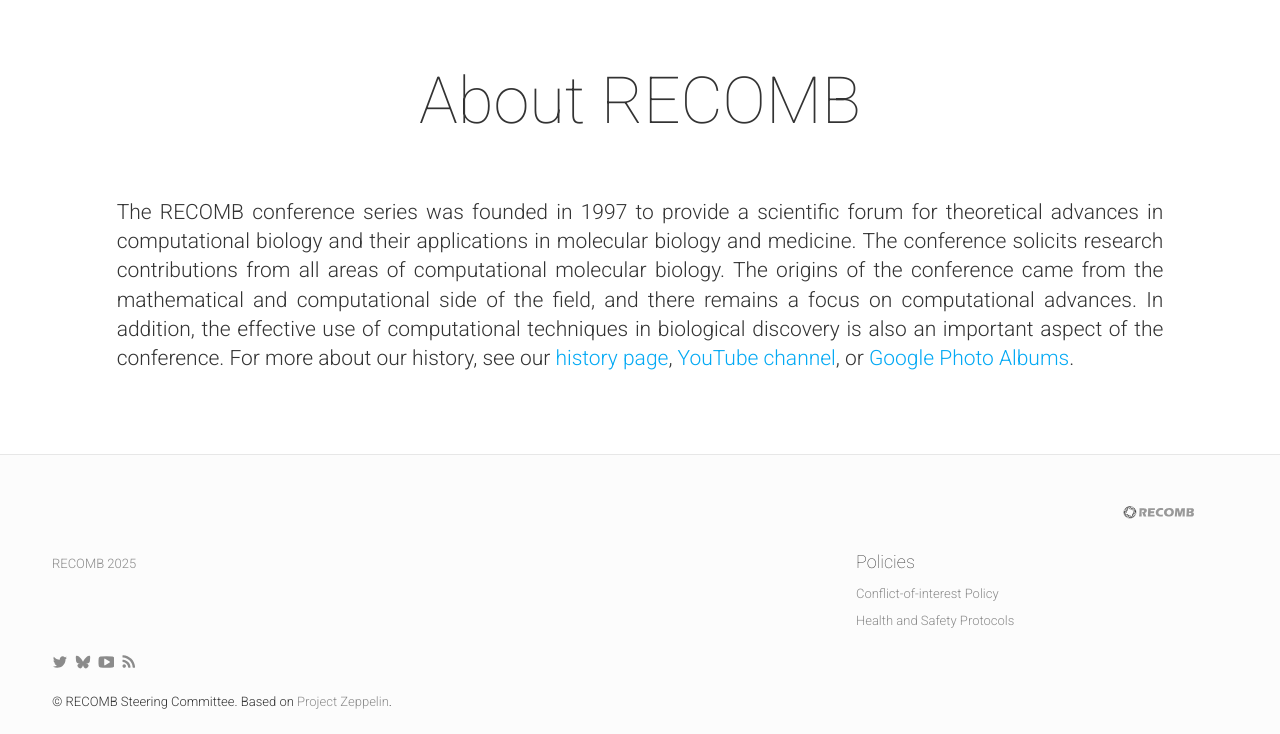
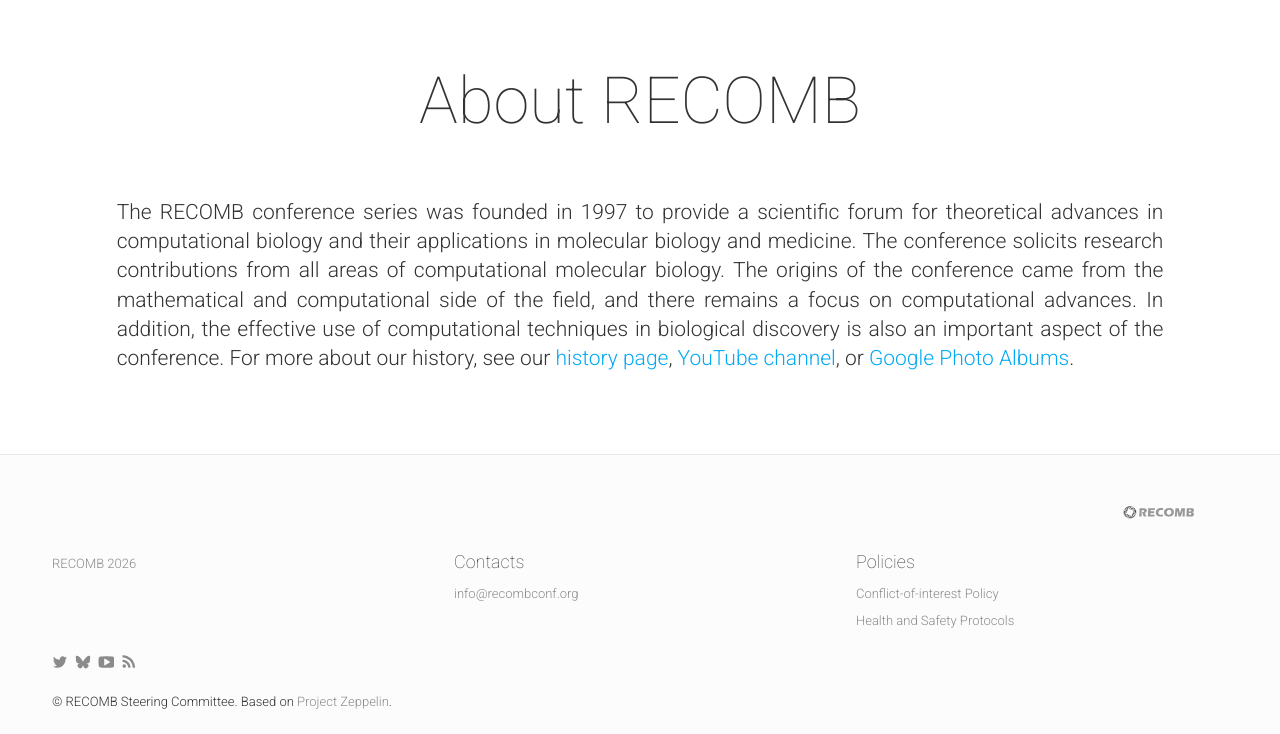
Before and after one commit to recomb-conference/recomb-conference.github.io, a Jekyll site: the page built from index.html, in a window 1280 px wide and 900 px high, scrolled down 738 px, cut to the strip 166-900 px from the top of the window. Built offline with Jekyll 4.4.1, drawn with Linux system fonts in a browser that asks for light colours; nearby versions of some CDN libraries; comment, search, counter and statistics services are not loaded.

Commit message:
Update _config.yml

```diff
--- a/_config.yml
+++ b/_config.yml
@@ -24,7 +24,7 @@ siteVerification: ""
 organizerName: "RECOMB Conference Series"
 organizerAlternateName: "RECOMB"
 organizerDescription: "A series of conferences in computational molecular biology"
-organizerEmail: "recomb-conference@gmail.com"
+organizerEmail: "info@recombconf.org"
 organizerLogo: "/img/seo/organizer-logo.png"
 organizerLink: "http://www.recomb.org"
 
@@ -60,7 +60,6 @@ heroSubTitle: "Research in Computational Molecular Biology"
 #typeoutFallback: "2024"
 heroButtons:
  - {link: "https://recomb.org/recomb2026", text: "Next Conference: RECOMB 2026 in Thessaloniki"}
-# - {link: "https://recomb.org/recomb-genbio", text: "Submissions Are Open: RECOMB GenBio 2025 in Boston"}
 
 # About Block
 aboutTitle: "About RECOMB"
@@ -88,7 +87,7 @@ rockstarSpeakersButtonText: "See all speakers"
 # Tweets Feed Block
 tweetsFeedImage: "twitter-feed.jpg"
 tweetsFeedTitle: "What's Up?"
-twitterHashTag: "RECOMB2024"
+twitterHashTag: "RECOMB2026"
 twitterFeed: " https://twitter.com/RECOMBconf"
 
 
@@ -102,11 +101,11 @@ socialLinks:
 footerBlocks:
  -
   links:
-   - {link: "https://recomb.org/recomb2025", text: "RECOMB 2025"}
+   - {link: "https://recomb.org/recomb2026", text: "RECOMB 2026"}
  -
-  # title: "Contacts"
-  # links:
-  # - {link: "mailto:recomb-conference@gmail.com", text: "recomb-conference@gmail.com"}
+  title: "Contacts"
+  links:
+  - {link: "mailto:info@recombconf.org", text: "info@recombconf.org"}
  -
   title: "Policies"
   links:
```
